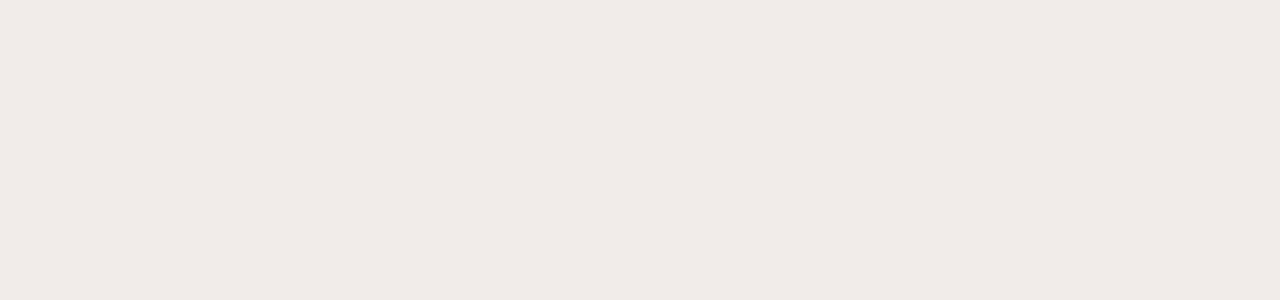
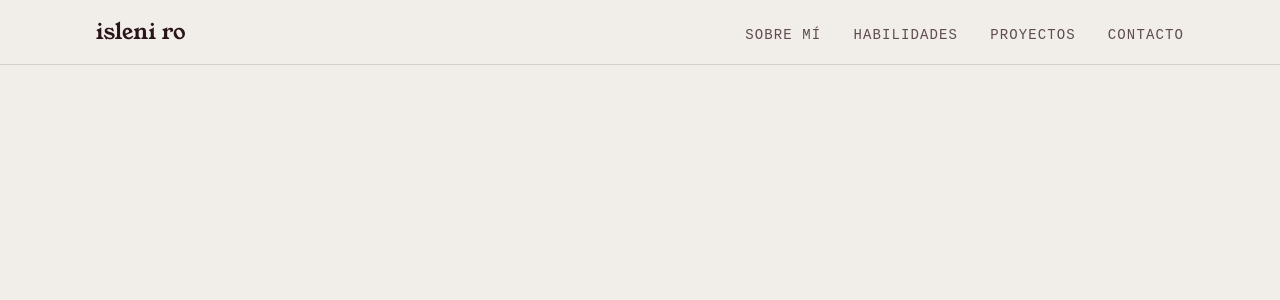
Before and after one commit to rodriguez-ohm/mi-portafolio, a React (Vite) app: page / in a window 1280 px wide. Shown: the top 300 px of the page. Built offline with nearby package versions, Linux system fonts and the light colour scheme; a web font is replaced by a local one.

Commit message:
feat: mount navbar in app layout

```diff
--- a/src/App.tsx
+++ b/src/App.tsx
@@ -1,5 +1,12 @@
+import Navbar from './components/layout/Navbar'
+
 function App() {
-  return <main></main>
+  return (
+    <>
+      <Navbar />
+      <main className="pt-16"></main>
+    </>
+  )
 }
 
 export default App
```
